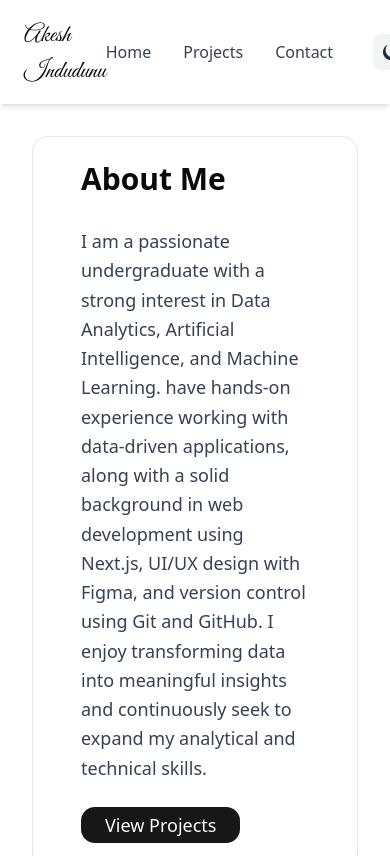
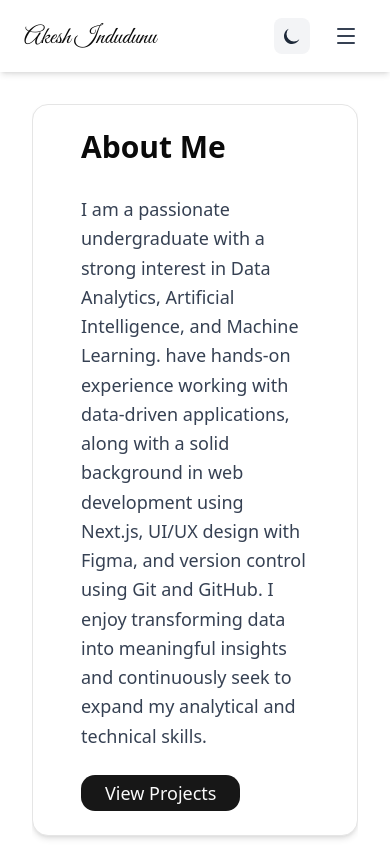
Before and after one commit to akeshindudunu/Portfolio, a Next.js app: page / in a window 390 px wide. Shown: the top 856 px of the page. Built offline with nearby package versions, Linux system fonts and the light colour scheme.

Commit message:
feat:mobile responsive navbar

```diff
--- a/src/custom/navbar.tsx
+++ b/src/custom/navbar.tsx
@@ -1,9 +1,10 @@
 'use client';
 
 import Link from "next/link"
-import {Avatar,AvatarImage,AvatarFallback} from "@/components/ui/avatar"
+import { Avatar, AvatarImage, AvatarFallback } from "@/components/ui/avatar"
 import { Great_Vibes } from 'next/font/google'
-import { useEffect, useState } from "react";
+import { useEffect, useState, useRef } from "react"; // 1. Added useRef
+import { Menu, X } from "lucide-react";
 
 const signature = Great_Vibes({ subsets: ['latin'], weight: '400' })
 
@@ -12,6 +13,10 @@ export default function Navbar(){
         if (typeof window === 'undefined') return 'light'
         return localStorage.getItem('theme') === 'dark' ? 'dark' : 'light'
     })
+    const [isOpen, setIsOpen] = useState(false);
+
+    // 2. Created a reference to the entire navbar element
+    const navRef = useRef<HTMLElement>(null);
 
     useEffect(() => {
         if (theme === 'dark') {
@@ -23,18 +28,38 @@ export default function Navbar(){
         }
     }, [theme])
 
+    // 3. Close the menu if a click/touch happens outside of the navbar
+    useEffect(() => {
+        const handleOutsideClick = (event: MouseEvent | TouchEvent) => {
+            if (isOpen && navRef.current && !navRef.current.contains(event.target as Node)) {
+                setIsOpen(false);
+            }
+        };
+
+        // Listen for both regular mouse clicks and mobile screen touches
+        document.addEventListener("mousedown", handleOutsideClick);
+        document.addEventListener("touchstart", handleOutsideClick);
+
+        return () => {
+            document.removeEventListener("mousedown", handleOutsideClick);
+            document.removeEventListener("touchstart", handleOutsideClick);
+        };
+    }, [isOpen]);
+
     const toggleTheme = () => setTheme(prev => prev === 'dark' ? 'light' : 'dark')
+    const toggleMenu = () => setIsOpen(prev => !prev);
 
     return(
-        <nav className="w-full shadow-md bg-white dark:bg-gray-950 sticky top-0 z-50">
+        // 4. Added the ref={navRef} right here
+        <nav ref={navRef} className="w-full shadow-md bg-white dark:bg-gray-950 sticky top-0 z-50">
             <div className="mx-auto max-w-7xl flex justify-between items-center px-6 py-4">
                 {/*logo*/}
                 <Link href="/" className="font-bold text-2xl hover:text-blue-600 transition">
                     <span className={signature.className}>Akesh Indudunu</span>
                 </Link>
 
-                {/*navigation*/}
-                <div className="flex items-center space-x-8">
+                {/* Desktop navigation */}
+                <div className="hidden md:flex items-center space-x-8">
                     <Link href="/" className="text-gray-700 dark:text-gray-300 hover:text-blue-600 dark:hover:text-blue-400 transition font-medium">
                         Home
                     </Link>
@@ -45,7 +70,7 @@ export default function Navbar(){
                         Contact
                     </Link>
 
-                     {/* theme toggle */}
+                    {/* theme toggle */}
                     <button
                         type="button"
                         onClick={toggleTheme}
@@ -53,19 +78,73 @@ export default function Navbar(){
                         className="ml-2 p-2 rounded-md bg-gray-100 dark:bg-gray-800 text-gray-800 dark:text-gray-100 hover:bg-gray-200 dark:hover:bg-gray-700 transition"
                     >
                         {theme === 'dark' ? (
-                            /* Sun icon (click => light) */
                             <svg xmlns="http://www.w3.org/2000/svg" className="h-5 w-5" fill="none" viewBox="0 0 24 24" stroke="currentColor" strokeWidth={2}>
                                 <path strokeLinecap="round" strokeLinejoin="round" d="M12 3v2m0 14v2m9-9h-2M5 12H3m15.364-6.364l-1.414 1.414M7.05 16.95l-1.414 1.414M16.95 16.95l1.414 1.414M6.343 6.343L4.929 4.93M12 7a5 5 0 100 10 5 5 0 000-10z" />
                             </svg>
                         ) : (
-                            /* Moon icon (click => dark) */
                             <svg xmlns="http://www.w3.org/2000/svg" className="h-5 w-5" fill="currentColor" viewBox="0 0 20 20">
                                 <path d="M17.293 13.293A8 8 0 116.707 2.707a7 7 0 1010.586 10.586z" />
                             </svg>
                         )}
                     </button>
                 </div>
+
+                {/* Mobile Right Actions */}
+                <div className="flex items-center space-x-4 md:hidden">
+                    <button
+                        type="button"
+                        onClick={toggleTheme}
+                        aria-label="Toggle dark mode"
+                        className="p-2 rounded-md bg-gray-100 dark:bg-gray-800 text-gray-800 dark:text-gray-100 hover:bg-gray-200 dark:hover:bg-gray-700 transition"
+                    >
+                        {theme === 'dark' ? (
+                            <svg xmlns="http://www.w3.org/2000/svg" className="h-5 w-5" fill="none" viewBox="0 0 24 24" stroke="currentColor" strokeWidth={2}>
+                                <path strokeLinecap="round" strokeLinejoin="round" d="M12 3v2m0 14v2m9-9h-2M5 12H3m15.364-6.364l-1.414 1.414M7.05 16.95l-1.414 1.414M16.95 16.95l1.414 1.414M6.343 6.343L4.929 4.93M12 7a5 5 0 100 10 5 5 0 000-10z" />
+                            </svg>
+                        ) : (
+                            <svg xmlns="http://www.w3.org/2000/svg" className="h-5 w-5" fill="currentColor" viewBox="0 0 20 20">
+                                <path d="M17.293 13.293A8 8 0 116.707 2.707a7 7 0 1010.586 10.586z" />
+                            </svg>
+                        )}
+                    </button>
+
+                    <button
+                        type="button"
+                        onClick={toggleMenu}
+                        aria-label="Toggle menu"
+                        className="p-2 rounded-md text-gray-700 dark:text-gray-300 hover:bg-gray-100 dark:hover:bg-gray-800 transition"
+                    >
+                        {isOpen ? <X className="h-6 w-6" /> : <Menu className="h-6 w-6" />}
+                    </button>
+                </div>
             </div>
+
+            {/* Mobile Dropdown Menu */}
+            {isOpen && (
+                <div className="md:hidden border-t border-gray-200 dark:border-gray-800 bg-white dark:bg-gray-950 px-6 py-4 space-y-4 flex flex-col">
+                    <Link
+                        href="/"
+                        onClick={() => setIsOpen(false)}
+                        className="text-gray-700 dark:text-gray-300 hover:text-blue-600 dark:hover:text-blue-400 transition font-medium text-lg"
+                    >
+                        Home
+                    </Link>
+                    <Link
+                        href="/projects"
+                        onClick={() => setIsOpen(false)}
+                        className="text-gray-700 dark:text-gray-300 hover:text-blue-600 dark:hover:text-blue-400 transition font-medium text-lg"
+                    >
+                        Projects
+                    </Link>
+                    <Link
+                        href="/contact"
+                        onClick={() => setIsOpen(false)}
+                        className="text-gray-700 dark:text-gray-300 hover:text-blue-600 dark:hover:text-blue-400 transition font-medium text-lg"
+                    >
+                        Contact
+                    </Link>
+                </div>
+            )}
         </nav>
     )
 }
```
